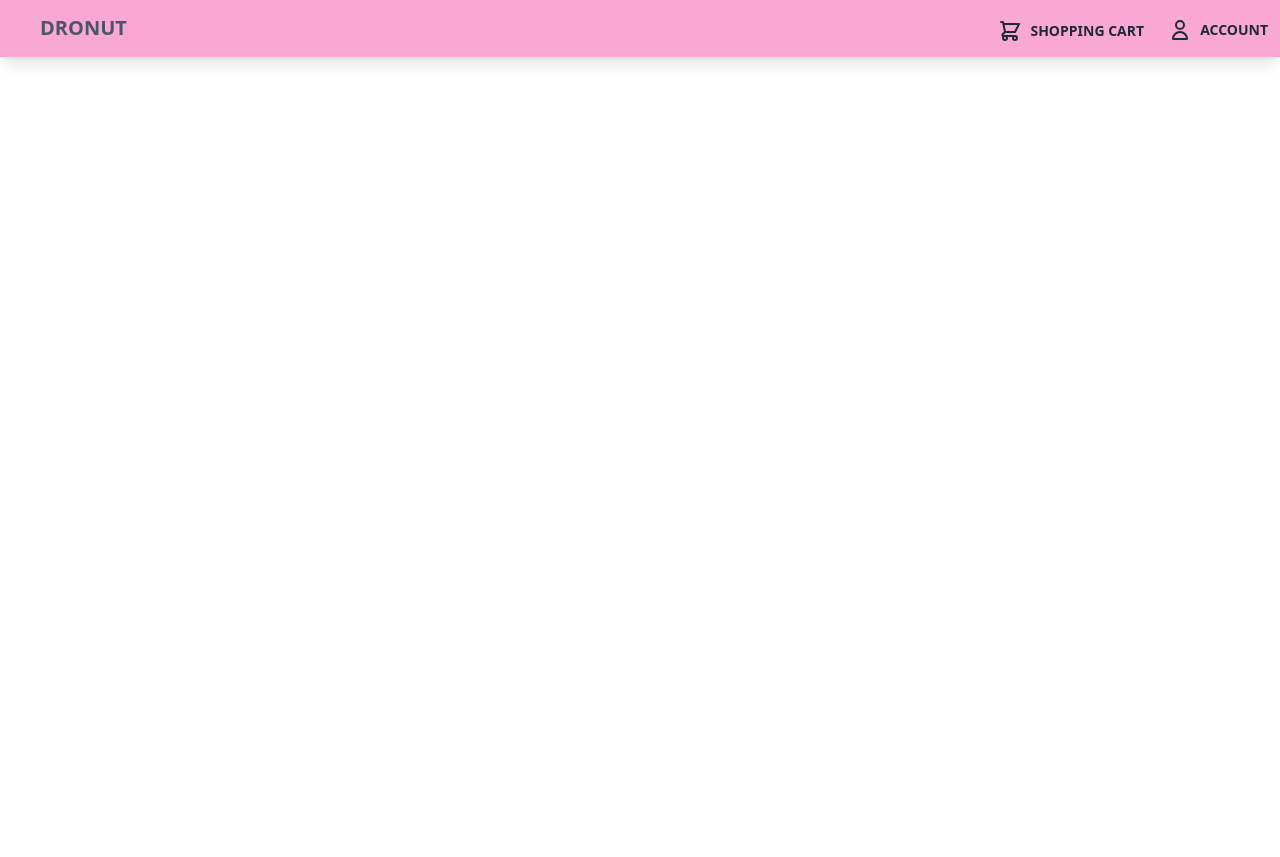
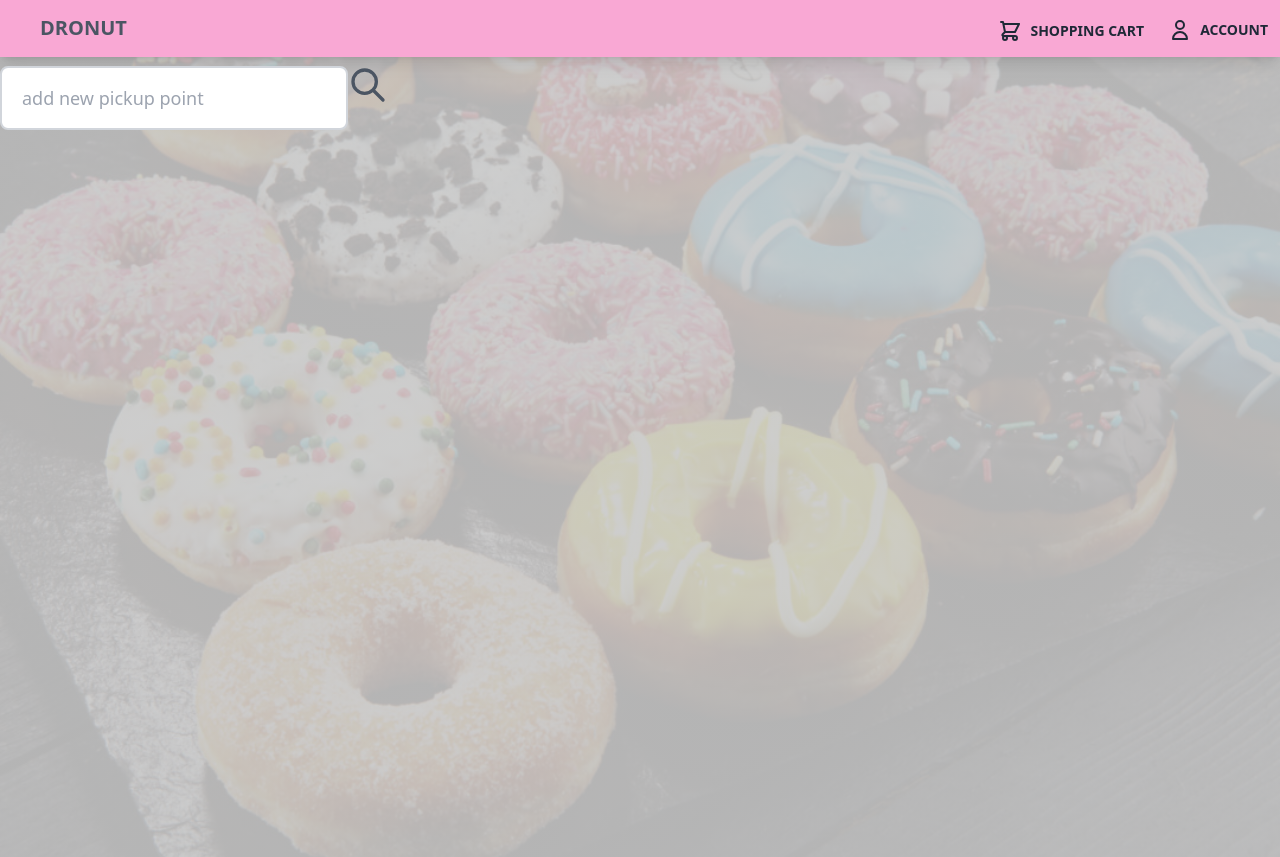
Before and after one commit to CMU-17-356/dronuts2022-group-5, a React (Create React App) app in the folder frontend/: page / in a window 1280 px wide. Before the commit the page ends 800 px from the top, so only its background shows below. Built offline with nearby package versions, Linux system fonts and the light colour scheme.

Commit message:
Update HomePage.tsx

```diff
--- a/frontend/src/pages/HomePage.tsx
+++ b/frontend/src/pages/HomePage.tsx
@@ -6,10 +6,21 @@ export const HomePage: React.FC = () => {
     return (
         <>
         <NavBar/>
-        <div className="bg-white mt-10 bg-cover"
+        <div className={" w-full h-screen bg-center bg-cover bg-gradient-to-t"}
              style={{
-                 backgroundImage: `url('image/donut_lead.jpeg')`
+                 backgroundImage: `linear-gradient(rgba(200, 200, 200, 0.9), rgba(200, 200, 200, 0.9)), url('image/donut_lead.jpeg')`
              }}>
+
+            <div className="pt-2 relative mx-auto my-auto text-gray-600 justify-self-center">
+                <input
+                    className="border-2 border-gray-300 bg-white h-16 px-5 pr-16 rounded-lg text-lg focus:outline-none"
+                    type="search" name="search" placeholder="add new pickup point"/>
+                    <button type="submit" className=" right-0 top-0 mt-auto mr-4">
+                        <svg xmlns="http://www.w3.org/2000/svg" className="h-10 w-10" fill="none" viewBox="0 0 24 24" stroke="currentColor">
+                            <path strokeLinecap="round" strokeLinejoin="round" strokeWidth={2} d="M21 21l-6-6m2-5a7 7 0 11-14 0 7 7 0 0114 0z" />
+                        </svg>
+                    </button>
+            </div>
         </div>
         </>)
 }
```
